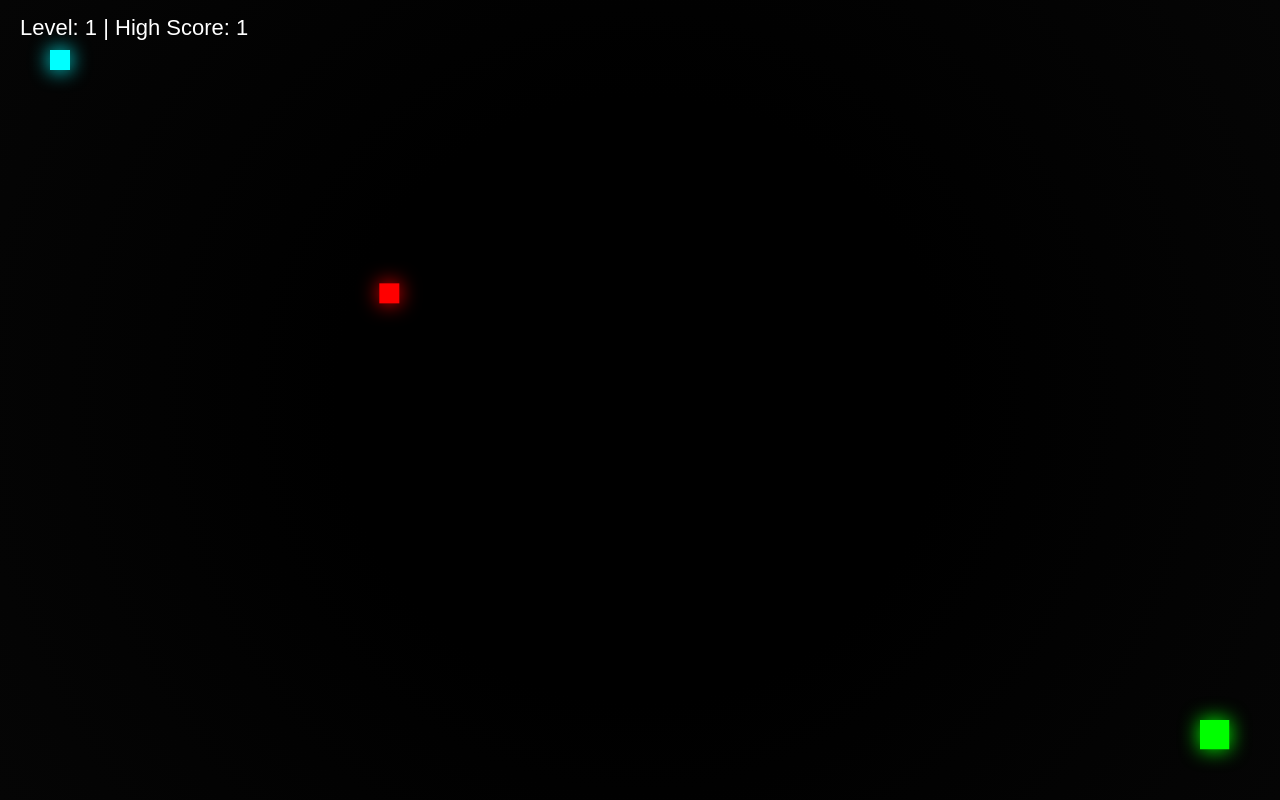
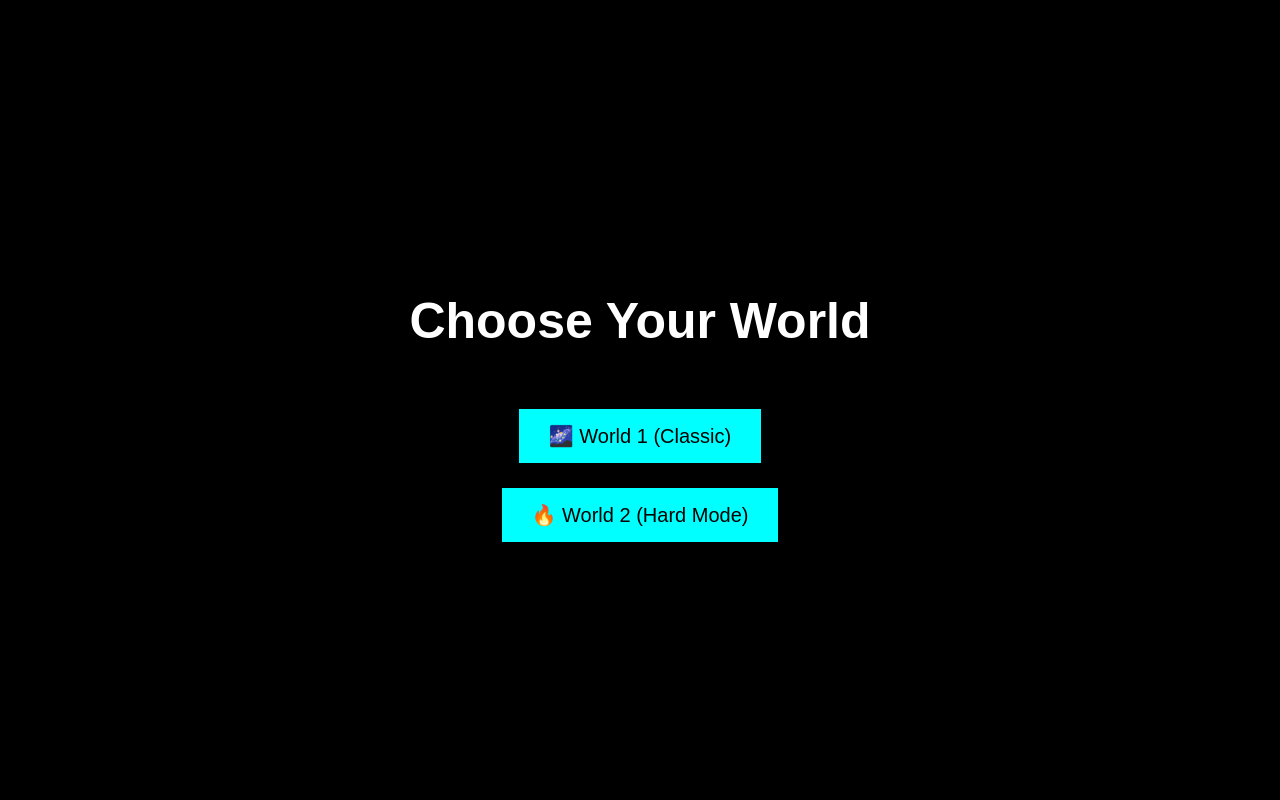
Before and after one commit to lubelskifam/Square-to-Square-Adventure, a plain HTML site: page index.html in a window 1280 px wide. Drawn offline with Linux system fonts and the light colour scheme.

Commit message:
Update index.html

```diff
--- a/index.html
+++ b/index.html
@@ -3,11 +3,12 @@
 <head>
 <meta charset="UTF-8">
 <title>Square to Square Adventure</title>
+
 <style>
 body {
     margin: 0;
     overflow: hidden;
-        background: radial-gradient(circle, #000 40%, #050505 100%);
+    background: black;
     font-family: Arial;
     color: white;
 }
@@ -16,6 +17,7 @@
     display: block;
 }
 
+/* UI */
 #ui {
     position: absolute;
     top: 15px;
@@ -23,6 +25,34 @@
     font-size: 22px;
 }
 
+/* MENU */
+#menu {
+    position: fixed;
+    width: 100%;
+    height: 100%;
+    background: black;
+    display: flex;
+    flex-direction: column;
+    justify-content: center;
+    align-items: center;
+    gap: 25px;
+    z-index: 10;
+}
+
+#menu h1 {
+    font-size: 50px;
+}
+
+#menu button {
+    padding: 15px 30px;
+    font-size: 20px;
+    border: none;
+    cursor: pointer;
+    background: cyan;
+    color: black;
+}
+
+/* Death screen */
 #deathScreen {
     position: fixed;
     top: 0;
@@ -34,7 +64,6 @@
     justify-content: center;
     align-items: center;
     flex-direction: column;
-        text-align: center;
 }
 
 #deathScreen h1 {
@@ -52,11 +81,20 @@
 }
 </style>
 </head>
+
 <body>
+
+<!-- MENU -->
+<div id="menu">
+    <h1>Choose Your World</h1>
+    <button onclick="startGame(1)">🌌 World 1 (Classic)</button>
+    <button onclick="startGame(2)">🔥 World 2 (Hard Mode)</button>
+</div>
 
 <div id="ui"></div>
 <canvas id="game"></canvas>
 
+<!-- DEATH SCREEN -->
 <div id="deathScreen">
     <h1>💀 GAME OVER</h1>
     <p id="finalScore"></p>
@@ -67,7 +105,7 @@
 const canvas = document.getElementById("game");
 const ctx = canvas.getContext("2d");
 
-// 🎵 Sounds
+// Sounds
 const bgMusic = new Audio("https://cdn.pixabay.com/audio/2022/03/15/audio_6c9a4bfa4c.mp3");
 bgMusic.loop = true;
 bgMusic.volume = 0.3;
@@ -75,11 +113,18 @@ bgMusic.volume = 0.3;
 const deathSound = new Audio("https://cdn.pixabay.com/audio/2022/03/15/audio_4a1b2b2f5c.mp3");
 const levelUpSound = new Audio("https://cdn.pixabay.com/audio/2022/03/15/audio_5c6d4f4c3a.mp3");
 
+// Game state
 let player, goal, enemies, particles, level, keys, gameRunning;
+let world = 1;
+let gameStarted = false;
 
-// ✅ Load high score
-let highScore = localStorage.getItem("neonHighScore") || 1;
+// ✅ Separate high scores
+let highScores = {
+    1: localStorage.getItem("neonHighScore1") || 1,
+    2: localStorage.getItem("neonHighScore2") || 1
+};
 
+// Resize
 function resizeCanvas() {
     canvas.width = window.innerWidth;
     canvas.height = window.innerHeight;
@@ -87,6 +132,16 @@ function resizeCanvas() {
 window.addEventListener("resize", resizeCanvas);
 resizeCanvas();
 
+// START GAME
+function startGame(selectedWorld) {
+    world = selectedWorld;
+    document.getElementById("menu").style.display = "none";
+
+    init();
+    gameStarted = true;
+}
+
+// INIT
 function init() {
     player = { x: 50, y: 50, size: 20, speed: 4 };
     goal = { x: canvas.width - 80, y: canvas.height - 80, size: 25 };
@@ -102,10 +157,11 @@ function init() {
     spawnEnemies();
 }
 
+// CONTROLS
 document.addEventListener("keydown", e => keys[e.key] = true);
 document.addEventListener("keyup", e => keys[e.key] = false);
 
-// ✅ FIXED SPAWN SYSTEM
+// ENEMIES
 function spawnEnemies() {
     enemies = [];
     const MIN_DISTANCE = 200;
@@ -120,18 +176,19 @@ function spawnEnemies() {
         } while (dist < MIN_DISTANCE);
 
         enemies.push({
-            x: x,
-            y: y,
-            size: 20,
-            speed: 2 + level * 0.3,
+            x,
+            y,
+            size: world === 1 ? 20 : 25,
+            speed: (2 + level * 0.3) * (world === 2 ? 1.5 : 1),
             dirX: Math.random() > 0.5 ? 1 : -1,
             dirY: Math.random() > 0.5 ? 1 : -1
         });
     }
 }
 
+// UPDATE
 function update() {
-    if (!gameRunning) return;
+    if (!gameRunning || !player) return;
 
     if (keys["ArrowUp"]) player.y -= player.speed;
     if (keys["ArrowDown"]) player.y += player.speed;
@@ -141,7 +198,7 @@ function update() {
     player.x = Math.max(0, Math.min(canvas.width - player.size, player.x));
     player.y = Math.max(0, Math.min(canvas.height - player.size, player.y));
 
-    // Trail particles
+    // particles
     particles.push({
         x: player.x + player.size/2,
         y: player.y + player.size/2,
@@ -151,7 +208,7 @@ function update() {
     particles.forEach(p => p.life--);
     particles = particles.filter(p => p.life > 0);
 
-    // Enemy movement
+    // enemies
     enemies.forEach(e => {
         e.x += e.speed * e.dirX;
         e.y += e.speed * e.dirY;
@@ -162,7 +219,7 @@ function update() {
         if (collision(player, e)) showDeath();
     });
 
-    // Level complete
+    // goal
     if (collision(player, goal)) {
         level++;
         levelUpSound.play();
@@ -171,41 +228,34 @@ function update() {
     }
 }
 
+// DEATH
 function showDeath() {
     gameRunning = false;
 
     deathSound.play();
     bgMusic.pause();
 
-    if (level > highScore) {
-        highScore = level;
-        localStorage.setItem("neonHighScore", highScore);
+    // ✅ Separate high score logic
+    if (level > highScores[world]) {
+        highScores[world] = level;
+        localStorage.setItem("neonHighScore" + world, level);
     }
 
     document.getElementById("finalScore").textContent =
-        "Level reached: " + level + " | High Score: " + highScore;
-
-    // Explosion particles
-    for (let i = 0; i < 50; i++) {
-        particles.push({
-            x: player.x,
-            y: player.y,
-            life: 30,
-            vx: (Math.random() - 0.5) * 8,
-            vy: (Math.random() - 0.5) * 8
-        });
-    }
+        "Level: " + level + " | World " + world + " High Score: " + highScores[world];
 
     setTimeout(() => {
         document.getElementById("deathScreen").style.display = "flex";
     }, 300);
 }
 
+// RESTART
 function restartGame() {
     document.getElementById("deathScreen").style.display = "none";
     init();
 }
 
+// COLLISION
 function collision(a, b) {
     return a.x < b.x + b.size &&
            a.x + a.size > b.x &&
@@ -218,6 +268,7 @@ function resetPlayer() {
     player.y = 50;
 }
 
+// DRAW GLOW
 function drawGlow(x, y, size, color) {
     ctx.shadowColor = color;
     ctx.shadowBlur = 20;
@@ -226,41 +277,52 @@ function drawGlow(x, y, size, color) {
     ctx.shadowBlur = 0;
 }
 
+// DRAW
 function draw() {
+    if (!player) return;
+
     ctx.clearRect(0, 0, canvas.width, canvas.height);
 
-    // Particles
+    // background
+    if (world === 1) {
+        canvas.style.background = "radial-gradient(circle, #000 40%, #050505 100%)";
+    } else {
+        canvas.style.background = "radial-gradient(circle, #200000 40%, #000 100%)";
+    }
+
+    // ✅ particles match world color
     particles.forEach(p => {
-        ctx.fillStyle = "rgba(0,255,255," + (p.life/20) + ")";
+        let color = world === 1 ? "0,255,255" : "255,165,0";
+        ctx.fillStyle = "rgba(" + color + "," + (p.life/20) + ")";
         ctx.fillRect(p.x, p.y, 4, 4);
-
-        if (p.vx) {
-            p.x += p.vx;
-            p.y += p.vy;
-        }
     });
 
-    // Player
-    drawGlow(player.x, player.y, player.size, "cyan");
+    // player
+    drawGlow(player.x, player.y, player.size, world === 1 ? "cyan" : "orange");
 
-    // Goal
+    // goal
     let pulse = Math.sin(Date.now() * 0.005) * 5;
-    drawGlow(goal.x, goal.y, goal.size + pulse, "lime");
+    drawGlow(goal.x, goal.y, goal.size + pulse, world === 1 ? "lime" : "yellow");
 
-    // Enemies
-    enemies.forEach(e => drawGlow(e.x, e.y, e.size, "red"));
+    // enemies
+    enemies.forEach(e =>
+        drawGlow(e.x, e.y, e.size, world === 1 ? "red" : "magenta")
+    );
 
+    // ✅ UI uses correct high score
     document.getElementById("ui").textContent =
-        "Level: " + level + " | High Score: " + highScore;
+        "World: " + world + " | Level: " + level + " | High Score: " + highScores[world];
 }
 
+// LOOP
 function gameLoop() {
+    if (gameStarted) {
         update();
         draw();
+    }
     requestAnimationFrame(gameLoop);
 }
 
-init();
 gameLoop();
 </script>
 
```
Lines whose indentation alone changed are shown as unchanged.
